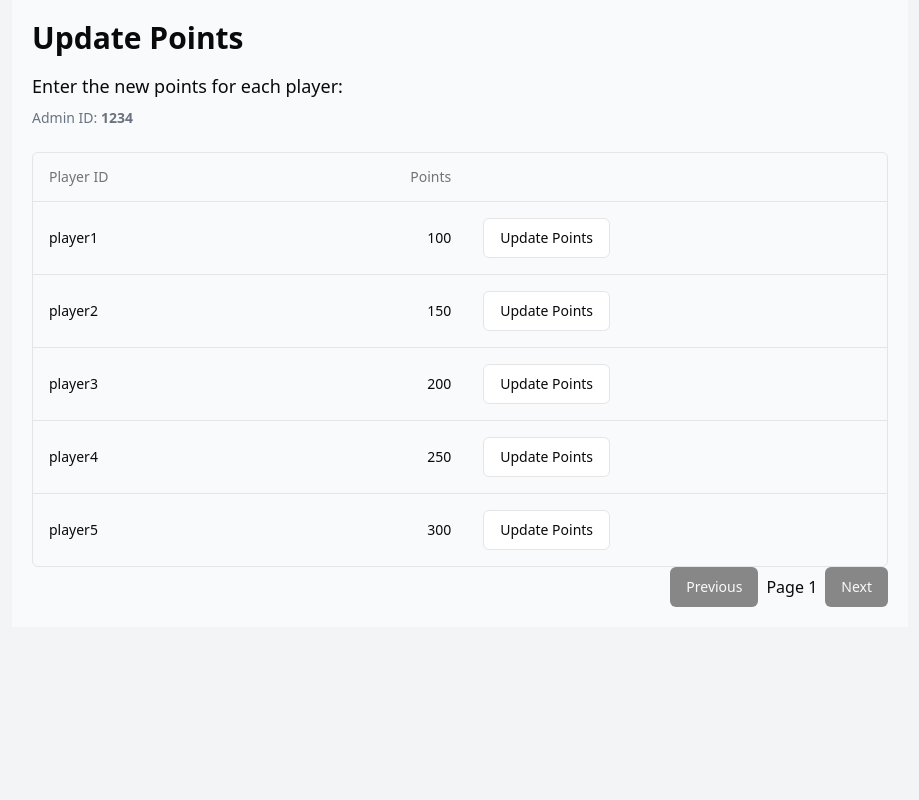
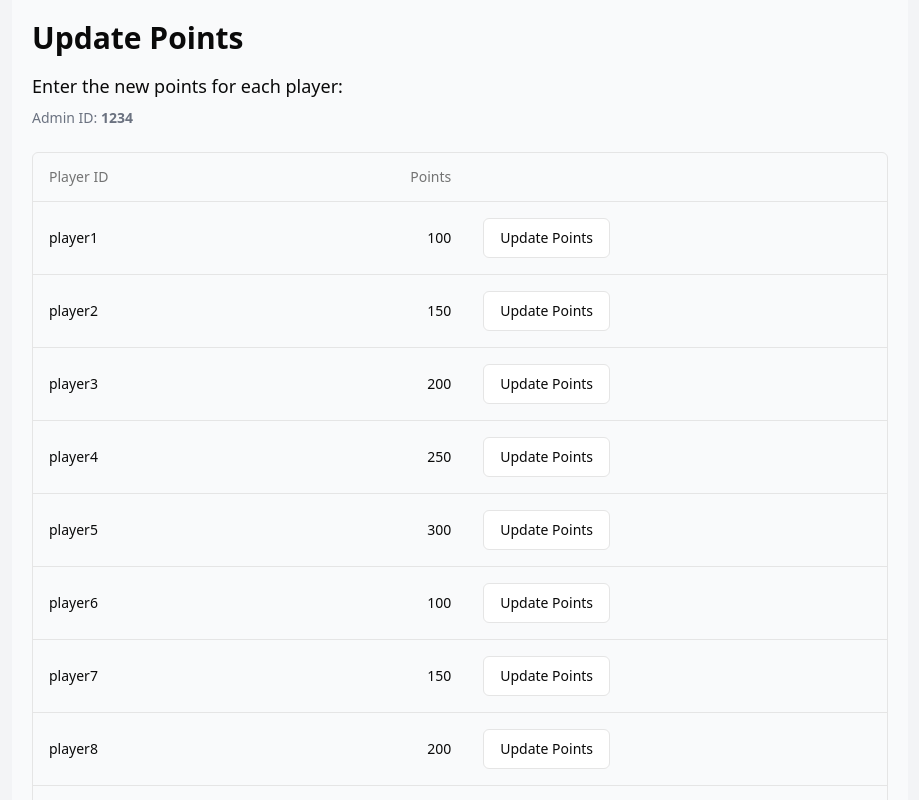
Before and after one commit to TheMercury1229/edc-steal-share-oc-admin-panel, a React (Vite) app: page / in a window 1280 px wide. Shown: the top 800 px of the page, without its empty margins (180-1099 px from the left). Built offline with nearby package versions, Linux system fonts and the light colour scheme.

Commit message:
ready for test deployment

```diff
--- a/src/App.tsx
+++ b/src/App.tsx
@@ -1,11 +1,11 @@
 import { Route, Routes, Navigate } from "react-router-dom";
-import { useAuthStore } from "./store"; // Import the Zustand store
+// import { useAuthStore } from "./store"; // Import the Zustand store
 import HomePage from "./pages/HomePage";
 import Login from "./pages/Login";
 
 // Protect routes based on authentication
 const ProtectedRoute = ({ element }: { element: JSX.Element }) => {
-  const { isAuthenticated } = useAuthStore();
+  // const { isAuthenticated } = useAuthStore();
 
   // Original authentication check (commented out)
   /*
--- a/src/components/PlayerTable.tsx
+++ b/src/components/PlayerTable.tsx
@@ -3,10 +3,9 @@ import * as React from "react";
 import {
   ColumnDef,
   SortingState,
-  VisibilityState,
-  flexRender,
   getCoreRowModel,
   useReactTable,
+  flexRender,
 } from "@tanstack/react-table";
 
 import { Button } from "@/components/ui/button";
@@ -33,9 +32,6 @@ export type Player = {
   points: number;
 };
 
-// Commenting out backend URL and fetch functionality
-// const BACKEND_URL = import.meta.env.VITE_REACT_APP_BACKEND_URL;
-
 export default function PlayersPage() {
   // Using hardcoded data for testing
   const [players, setPlayers] = React.useState<Player[]>([
@@ -44,37 +40,41 @@ export default function PlayersPage() {
     { id: "player3", points: 200 },
     { id: "player4", points: 250 },
     { id: "player5", points: 300 },
+    { id: "player6", points: 100 },
+    { id: "player7", points: 150 },
+    { id: "player8", points: 200 },
+    { id: "player9", points: 250 },
+    { id: "player10", points: 300 },
+    { id: "player11", points: 100 },
+    { id: "player12", points: 150 },
+    { id: "player13", points: 200 },
+    { id: "player14", points: 250 },
+    { id: "player15", points: 300 },
+    { id: "player16", points: 100 },
+    { id: "player17", points: 150 },
+    { id: "player18", points: 200 },
+    { id: "player19", points: 250 },
+    { id: "player20", points: 300 },
+    { id: "player21", points: 100 },
+    { id: "player22", points: 150 },
+    { id: "player23", points: 200 },
+    { id: "player24", points: 250 },
+    { id: "player25", points: 300 },
+    { id: "player26", points: 100 },
+    { id: "player27", points: 150 },
+    { id: "player28", points: 200 },
+    { id: "player29", points: 250 },
+    { id: "player30", points: 300 },
   ]);
   const [sorting, setSorting] = React.useState<SortingState>([]);
-  const [columnVisibility, setColumnVisibility] =
-    React.useState<VisibilityState>({});
   const [currentPage, setCurrentPage] = React.useState(0);
   const rowsPerPage = 10;
-
-  // Commenting out the fetchPlayers function
-  /*
-  const fetchPlayers = async () => {
-    try {
-      const response = await fetch(`${BACKEND_URL}/admin/get-all-players`, {
-        credentials: "include", // Include credentials (JWT token)
-      });
-      if (response.ok) {
-        const data = await response.json();
-        setPlayers(data.players); // Assumes the response has a `players` array
-      } else {
-        console.error("Failed to fetch players");
-      }
-    } catch (error) {
-      console.error("Error fetching players:", error);
-    }
-  };
-  */
 
   // Update player points
   const updatePlayerPoints = async (
     playerId: Player,
     newPoints: number,
-    e: any
+    e: React.MouseEvent
   ) => {
     e.preventDefault();
     // Simulating points update in local state for testing
@@ -84,13 +84,6 @@ export default function PlayersPage() {
       )
     );
   };
-
-  // Commenting out useEffect for fetching players
-  /*
-  React.useEffect(() => {
-    fetchPlayers();
-  }, []);
-  */
 
   const paginatedData = React.useMemo(() => {
     const startIndex = currentPage * rowsPerPage;
@@ -157,7 +150,7 @@ export default function PlayersPage() {
     columns,
     onSortingChange: setSorting,
     getCoreRowModel: getCoreRowModel(),
-    state: { sorting, columnVisibility },
+    state: { sorting },
   });
 
   return (
```
Also changed, not shown: 2 other files (tests, documents, lock files or other folders).
